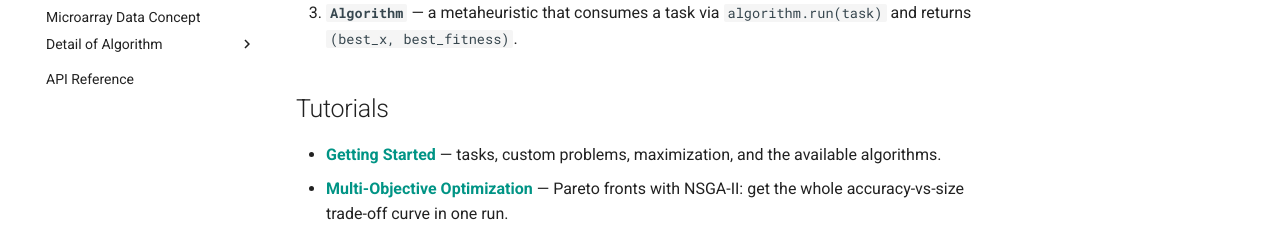
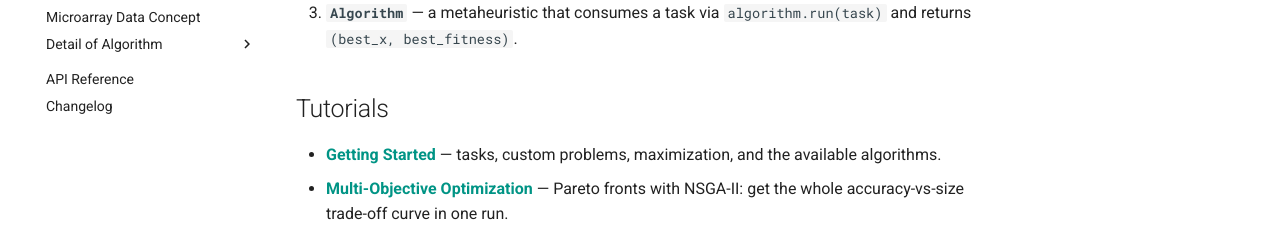
Before and after one commit to ismankrn/ikn-library, an MkDocs documentation site: the page built from docs/index.md, in a window 1280 px wide and 900 px high, scrolled down 527 px. Shown: the part 657-895 px from the top of the window. Built offline with MkDocs 1.6.1 and Material for MkDocs 9.7.7, drawn with Linux system fonts in a browser that asks for light colours; comment, search, counter and statistics services are not loaded.

Commit message:
Publish CHANGELOG.md to the docs site
Adds docs/changelog.md, which includes the root CHANGELOG.md via the
snippets extension - the same mechanism ALGORITHMS.md uses - and a
Changelog entry in the nav after the API Reference.

Verified in the built site: all eleven release headings resolve to their
GitHub tag links with no reference-style definitions left unconsumed,
and the h2 anchors are picked up so the page gets a working table of
contents.

Co-Authored-By: Claude Fable 5 <noreply@anthropic.com>

```diff
--- a/mkdocs.yml
+++ b/mkdocs.yml
@@ -105,3 +105,4 @@ nav:
           - Simulated Annealing: algorithm-details/sa.md
           - Sine Cosine Algorithm: algorithm-details/sca.md
   - API Reference: api.md
+  - Changelog: changelog.md
```
Also changed, not shown: docs/changelog.md (added, +1 -0 lines).
